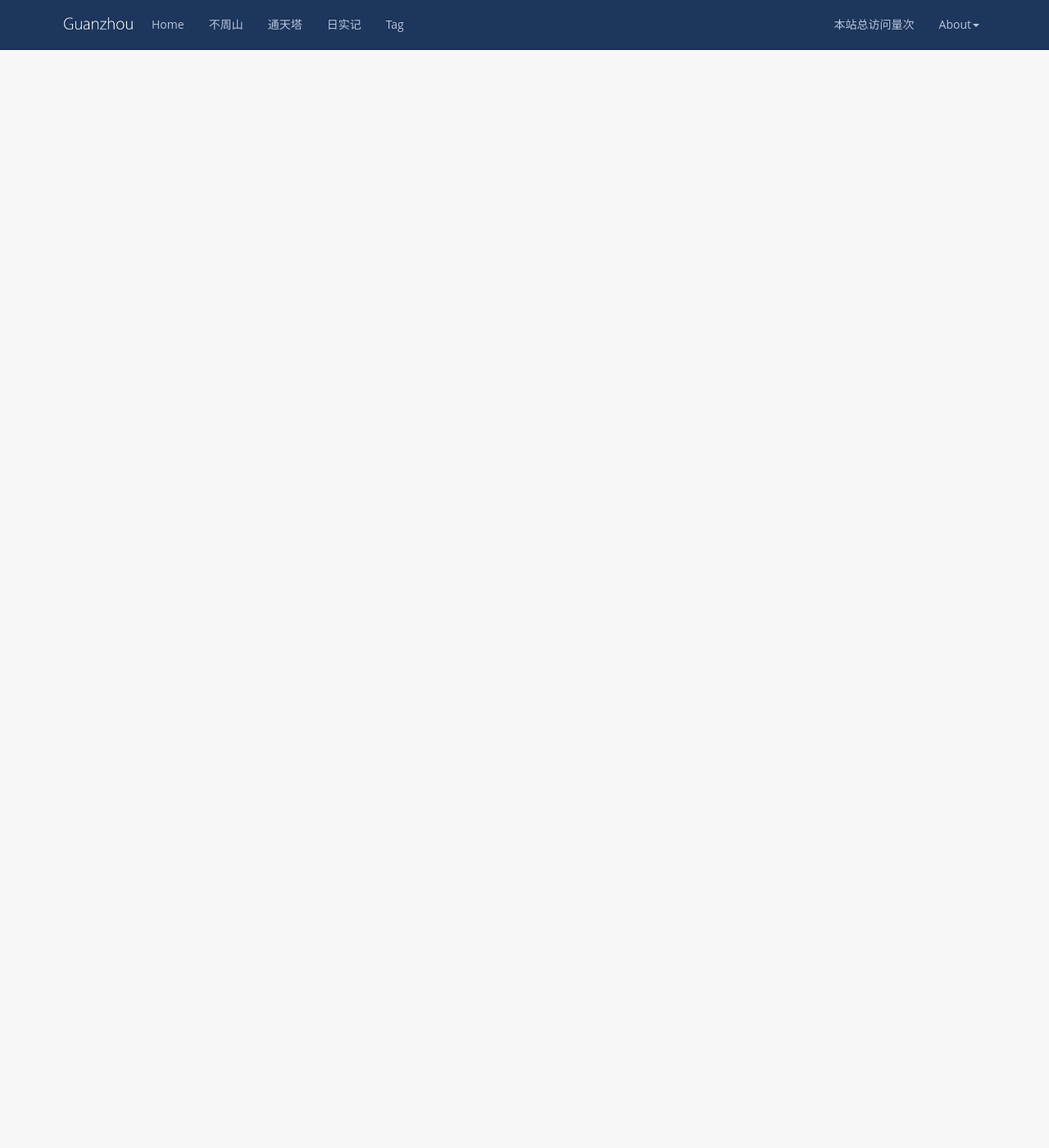
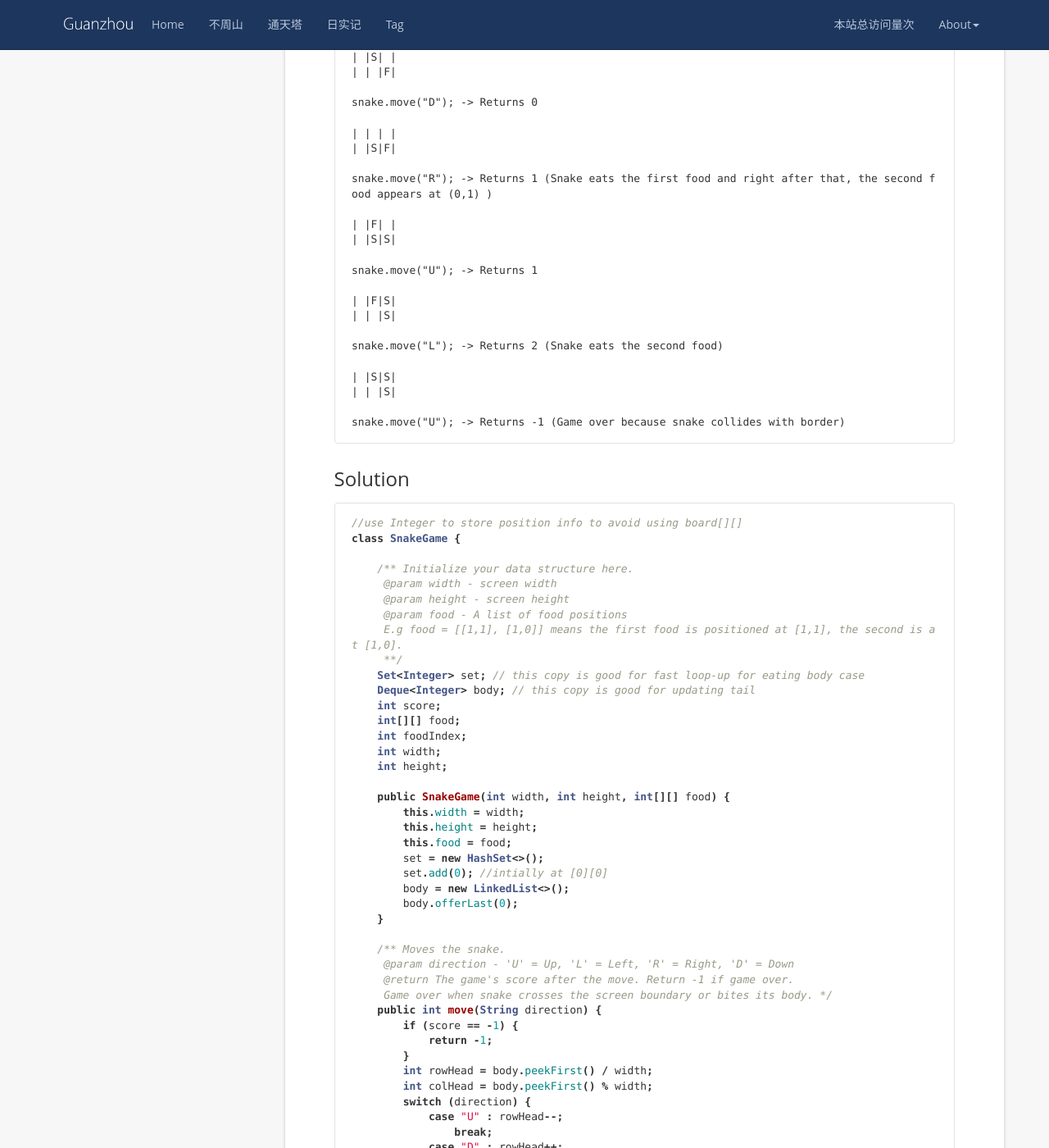
Before and after one commit to wangsimin04/GuanzhouSong.github.io, a Jekyll site: the page built from _posts/2019-11-01-LeetCode.md, in a window 1280 px wide and 1400 px high, scrolled down 43464 px. Shown: the whole window at 82% size. Built offline with Jekyll 4.4.1, drawn with Linux system fonts in a browser that asks for light colours; nearby versions of some CDN libraries; comment, search, counter and statistics services are not loaded; some of the changed text lies outside the part shown.

Commit message:
Update 2019-11-01-LeetCode.md

````diff
--- a/_posts/2019-11-01-LeetCode.md
+++ b/_posts/2019-11-01-LeetCode.md
@@ -2083,3 +2083,132 @@ public int shortestWay(String source, String target) {
     return res;
 }
 ```
+
+## 353. Design Snake Game
+### Description
+Design a Snake game that is played on a device with screen size = width x height. Play the game online if you are not familiar with the game.
+
+The snake is initially positioned at the top left corner (0,0) with length = 1 unit.
+
+You are given a list of food's positions in row-column order. When a snake eats the food, its length and the game's score both increase by 1.
+
+Each food appears one by one on the screen. For example, the second food will not appear until the first food was eaten by the snake.
+
+When a food does appear on the screen, it is guaranteed that it will not appear on a block occupied by the snake.
+```
+Example:
+
+Given width = 3, height = 2, and food = [[1,2],[0,1]].
+
+Snake snake = new Snake(width, height, food);
+
+Initially the snake appears at position (0,0) and the food at (1,2).
+
+|S| | |
+| | |F|
+
+snake.move("R"); -> Returns 0
+
+| |S| |
+| | |F|
+
+snake.move("D"); -> Returns 0
+
+| | | |
+| |S|F|
+
+snake.move("R"); -> Returns 1 (Snake eats the first food and right after that, the second food appears at (0,1) )
+
+| |F| |
+| |S|S|
+
+snake.move("U"); -> Returns 1
+
+| |F|S|
+| | |S|
+
+snake.move("L"); -> Returns 2 (Snake eats the second food)
+
+| |S|S|
+| | |S|
+
+snake.move("U"); -> Returns -1 (Game over because snake collides with border)
+```
+
+### Solution
+```java
+//use Integer to store position info to avoid using board[][]
+class SnakeGame {
+
+    /** Initialize your data structure here.
+     @param width - screen width
+     @param height - screen height
+     @param food - A list of food positions
+     E.g food = [[1,1], [1,0]] means the first food is positioned at [1,1], the second is at [1,0].
+     **/
+    Set<Integer> set; // this copy is good for fast loop-up for eating body case
+    Deque<Integer> body; // this copy is good for updating tail
+    int score;
+    int[][] food;
+    int foodIndex;
+    int width;
+    int height;
+
+    public SnakeGame(int width, int height, int[][] food) {
+        this.width = width;
+        this.height = height;
+        this.food = food;
+        set = new HashSet<>();
+        set.add(0); //intially at [0][0]
+        body = new LinkedList<>();
+        body.offerLast(0);
+    }
+
+    /** Moves the snake.
+     @param direction - 'U' = Up, 'L' = Left, 'R' = Right, 'D' = Down
+     @return The game's score after the move. Return -1 if game over.
+     Game over when snake crosses the screen boundary or bites its body. */
+    public int move(String direction) {
+        if (score == -1) {
+            return -1;
+        }
+        int rowHead = body.peekFirst() / width;
+        int colHead = body.peekFirst() % width;
+        switch (direction) {
+            case "U" : rowHead--;
+                break;
+            case "D" : rowHead++;
+                break;
+            case "L" : colHead--;
+                break;
+            default :  colHead++;
+        }
+        int head = rowHead * width + colHead;
+        set.remove(body.peekLast()); // new head is legal to be in old tail's position, remove from set temporarily
+        if (rowHead < 0 || rowHead == height || colHead < 0 || colHead == width || set.contains(head)) {
+            return score = -1;
+        }
+
+        // add head for case2 and case3
+        set.add(head);
+        body.offerFirst(head);
+
+        //case2: eating food, keep tail, add head
+        if (foodIndex < food.length && rowHead == food[foodIndex][0] && colHead == food[foodIndex][1]) {
+            set.add(body.peekLast()); // old tail does not change, so add it back to set
+            foodIndex++;
+            return ++score;
+        }
+
+        //case3: normal move, remove tail, add head
+        body.pollLast();
+        return score;
+    }
+}
+
+/**
+ * Your SnakeGame object will be instantiated and called as such:
+ * SnakeGame obj = new SnakeGame(width, height, food);
+ * int param_1 = obj.move(direction);
+ */
+```
````
